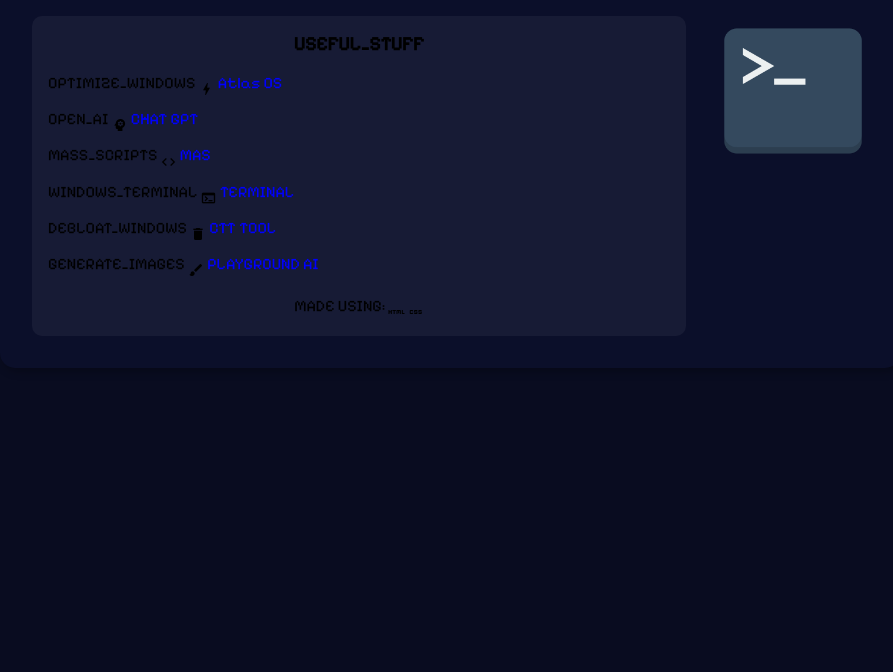
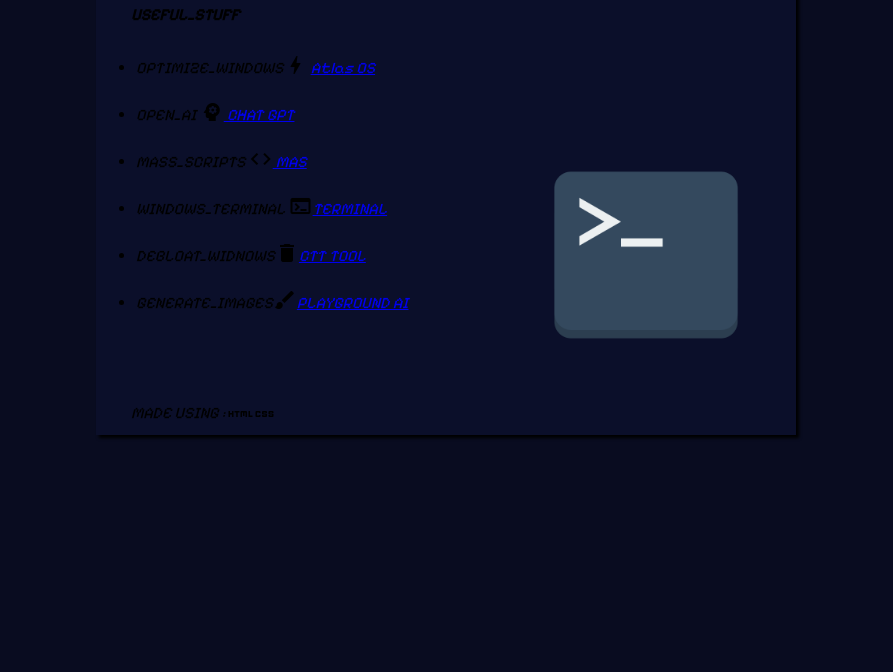
Before and after one commit to rgd-xyz/repo, a plain HTML site: page index.html in a window 1280 px wide. Shown: the part 128-800 px from the top of the page, without its empty margins (190-1083 px from the left). Drawn offline with Linux system fonts and the light colour scheme.

Commit message:
Add files via upload

```diff
--- a/index.html
+++ b/index.html
@@ -3,46 +3,75 @@
 <head>
     <meta charset="UTF-8">
     <meta name="viewport" content="width=device-width, initial-scale=1.0">
-<title>RGD's Blog</title>
+    <title>RGD</title>
+    <link rel="stylesheet" href="https://fonts.googleapis.com/icon?family=Material+Icons">
+    <link rel="stylesheet" href="style.css">
+    <link rel="preconnect" href="https://fonts.googleapis.com">
+<link rel="preconnect" href="https://fonts.gstatic.com" crossorigin>
+<link href="https://fonts.googleapis.com/css2?family=Kanit&family=Nova+Square&family=Pixelify+Sans&display=swap" rel="stylesheet">
+<link rel="icon" type="image/png" href="images.png">
 
-<!-- Google Fonts & Material Icons -->
-<link rel="stylesheet" href="https://fonts.googleapis.com/icon?family=Material+Icons">
-<link href="https://fonts.googleapis.com/css2?family=Kanit&family=Pixelify+Sans&display=swap" rel="stylesheet">
-<link rel="stylesheet" href="style.css">
 </head>
-<body>
+<body style="background-color: rgb(9, 12, 32 );">
+    <header>
+
+
+
+
+    </header>
 
     <main>
-  <div id="box1">
+      <div class="box" id="box1">
            <h1>RGD's Blog</h1>
+         <div class="box" id="box3">
+            <img src="tt.png" height="100px" width="100px">
+         </div>
 
-    <div class="content-wrapper">
-      <!-- Text / links -->
-      <div id="box2">
-        <h2>USEFUL_STUFF</h2>
+  <div class="container" id="box2">
+    <h2 id="h2"><i>USEFUL_STUFF<i></h2>
      <ul class="myul">
-          <li>OPTIMIZE_WINDOWS <sub><i class="material-icons">bolt</i></sub> <a href="https://atlasos.net/" target="_blank">Atlas OS</a></li>
-          <li>OPEN_AI <sub><i class="material-icons">psychology</i></sub> <a href="https://chat.openai.com/auth/login" target="_blank">CHAT GPT</a></li>
-          <li>MASS_SCRIPTS <sub><i class="material-icons">code</i></sub> <a href="https://massgrave.dev/" target="_blank">MAS</a></li>
-          <li>WINDOWS_TERMINAL <sub><i class="material-icons">terminal</i></sub> <a href="https://github.com/microsoft/terminal" target="_blank">TERMINAL</a></li>
-          <li>DEBLOAT_WINDOWS <sub><i class="material-icons">delete</i></sub> <a href="https://github.com/ChrisTitusTech/winutil" target="_blank">CTT TOOL</a></li>
-          <li>GENERATE_IMAGES <sub><i class="material-icons">brush</i></sub> <a href="https://playgroundai.com/" target="_blank">PLAYGROUND AI</a></li>
+        <li>OPTIMIZE_WINDOWS<sub><i class="material-icons">bolt</i></sub> <a href="https://atlasos.net/" target="_blank">Atlas OS</a></li>
+        <br>
+        <li>OPEN_AI <sub><i class="material-icons">psychology</i></sub><a href="https://chat.openai.com/auth/login" target="_blank"> CHAT GPT</a></li>
+        <br>
+        <li>MASS_SCRIPTS <sub><i class="material-icons">code</i></sub><a href="https://massgrave.dev/" target="_blank"> MAS</a>
+            <br>
+            <br>
+            <li>WINDOWS_TERMINAL <sub><i class="material-icons">terminal</i></sub><a href="https://github.com/microsoft/terminal" target="_blank">TERMINAL</a>
+                <br>
+               <br>
+              <li>DEBLOAT_WIDNOWS<sub><i class="material-icons">delete</i></sub><a href="https://github.com/ChrisTitusTech/winutil" target="_blank">CTT TOOL</a></li>
+              <br>
+
+              <li>GENERATE_IMAGES<sub><i class="material-icons">brush</i></sub><a href="https://playgroundai.com/" target="_blank">PLAYGROUND AI</a>
+
      </ul>
-
-        <div id="box4">
+     <br>
+     <br>
+     <br>
+     <br>
+     <div class=" text" id="box4">
      <dl class="mydl">
-            <dt>MADE USING: <sub><i class="material-icons">html</i></sub> <sub><i class="material-icons">css</i></sub></dt>
+        <dt>MADE USING : <sub><sub><i class="material-icons" id="icons">html</i></sub></sub><sub><sub><i class="material-icons">css</i></sub></sub></dt>
      </dl>
      </div>
+
   </div>
 
-      <!-- Image -->
-      <div id="box3">
-        <img src="tt.png" alt="Profile Image">
+
+
+
+
+
        </div>
-    </div>
-  </div>
+
     </main>
+
+    <footer>
+
+
+
+    </footer>
 
 </body>
 </html>
--- a/style.css
+++ b/style.css
@@ -1,120 +1,57 @@
-/* Reset */
-* {
-    box-sizing: border-box;
-    margin: 0;
-    padding: 0;
+#box1{
+    text-align: left;
+    width: 700px;
+    height: 500px;
+    background-color: rgb(11, 15, 42
+    );
+    box-shadow: 3px 3px 3px;
+    margin-top: 5%;
+    margin-left: 22%;
+
+
 }
 
-html, body {
-    height: 100%;
-    font-family: 'Kanit', sans-serif;
-    background-color: rgb(9, 12, 32);
-}
-
-/* Center main container */
-main {
-    display: flex;
-    justify-content: center;
-    padding: 2rem;
-}
-
-/* Outer box */
-#box1 {
-    width: 90%;
-    max-width: 900px;
-    padding: 2rem;
-    background-color: rgb(11, 15, 42);
-    border-radius: 15px;
-    box-shadow: 3px 3px 10px rgba(0,0,0,0.3);
-}
-
-/* Heading */
-h1 {
-    font-size: 2rem;
-    text-align: center;
-    margin-bottom: 2rem;
-}
-
-/* Content wrapper: text on left, image on right */
-.content-wrapper {
-    display: flex;
-    flex-direction: row;
-    gap: 2rem;
-    align-items: flex-start;
-    flex-wrap: wrap; /* allows stacking on small screens */
-}
-
-/* Text box */
-#box2 {
-    flex: 1;
-    min-width: 250px;
-    padding: 1rem;
-    background-color: rgba(255,255,255,0.05);
-    border-radius: 10px;
-}
-
-/* Subheading */
-h2 {
-    font-size: 1.2rem;
-    font-family: 'Pixelify Sans', sans-serif;
-    margin-bottom: 1rem;
+h1{
+    font-family: "kanit";
+    font-size: 2em;
     text-align: center;
 }
 
-/* List */
-ul.myul {
-    list-style: none;
-    font-family: 'Pixelify Sans', sans-serif;
-    font-size: 1rem;
-    line-height: 1.5;
+#box2{
+
 }
 
-ul.myul li {
-    margin: 0.5rem 0;
+ul.myul{
+    display: inline-block;
+    text-align: left;
+
+    font-family: "Pixelify sans";
 }
 
-ul.myul a {
-    color: #00f;
-    text-decoration: none;
+
+h2{
+    font-family: "pixelify sans";
+    font-size: 1em;
+    margin-left: 5%;
+
 }
 
-/* Image box */
-#box3 {
-    flex-shrink: 0;
-    display: flex;
-    justify-content: center;
-    align-items: center;
+#box3{
+
+    position: relative;
 }
 
-#box3 img {
-    width: 150px;
-    max-width: 30vw; /* scales on zoom */
-    height: auto;
+img{
     border-radius: 10%;
-}
+    width: 200px;
+    height: 200px;
+    position: absolute;
+    top: 150px;
+    left: 450px;
+  }
 
-/* Footer / made using */
-dl.mydl {
-    font-family: 'Pixelify Sans', sans-serif;
-    font-size: 1rem;
-    margin-top: 1rem;
-    text-align: center;
-}
-
-/* Material icons */
-.material-icons {
-    font-size: 1rem;
-    vertical-align: middle;
-}
-
-/* Responsive adjustments */
-@media (max-width: 700px) {
-    .content-wrapper {
-        flex-direction: column;
-        align-items: center;
-    }
-
-    #box2 {
-        width: 100%;
-    }
-}
+  dl.mydl{
+    margin-left: 5%;
+    font-family: pixelify sans;
+    font-size: 1em;
+  }
```
Lines whose indentation alone changed are shown as unchanged.
